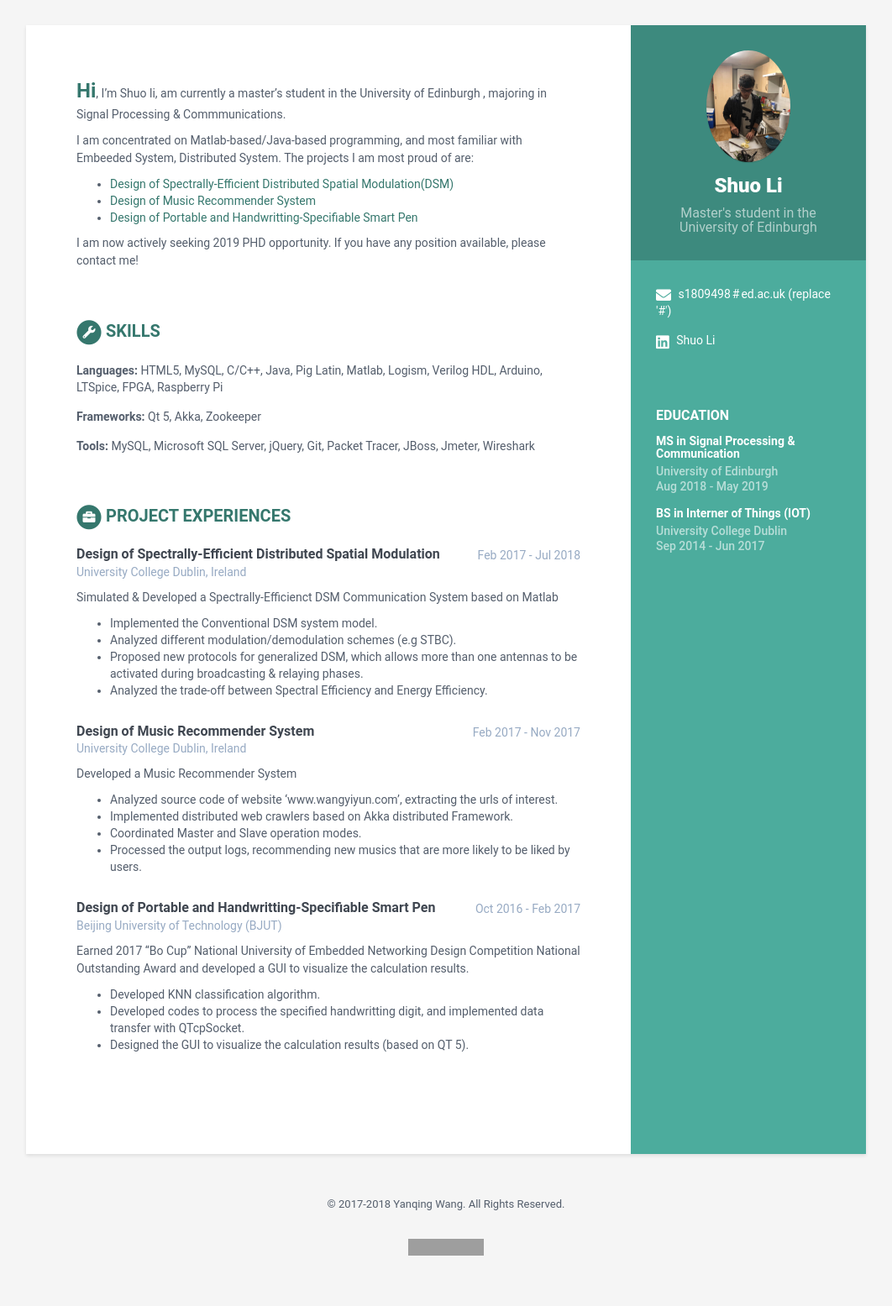
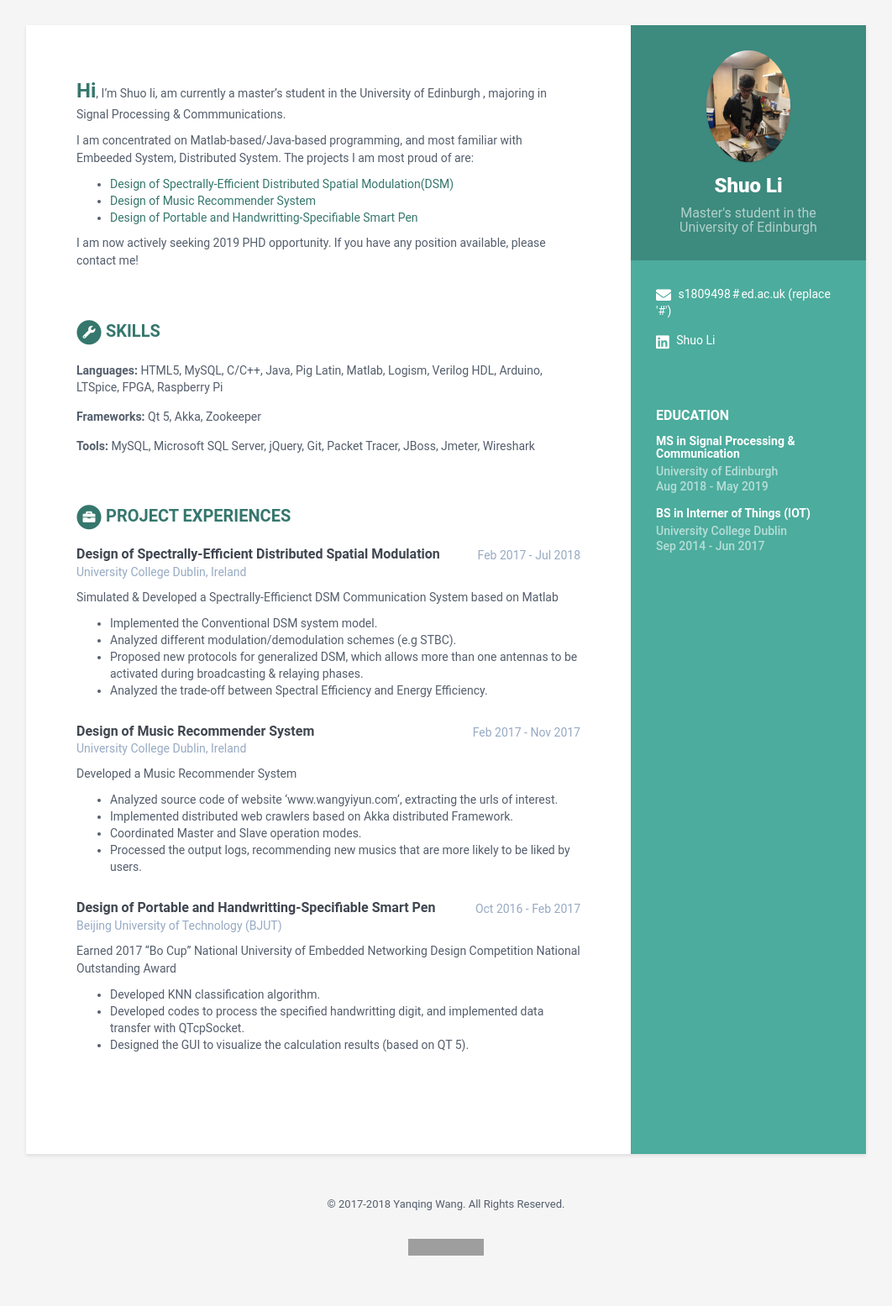
Before and after one commit to saisu123/saisu123.github.io, a Jekyll site: the page built from index.html, in a window 1280 px wide. Shown: the whole page at 84% size, without its empty margins (109-1171 px from the left). Built offline with Jekyll 4.4.1, drawn with Linux system fonts in a browser that asks for light colours; grey boxes are pictures that could not be loaded.

Commit message:
Update data.yml

```diff
--- a/_data/data.yml
+++ b/_data/data.yml
@@ -91,7 +91,6 @@ experiences:
       company: Beijing University of Technology (BJUT)
       details: |
         Earned 2017 “Bo Cup” National University of Embedded Networking Design Competition National Outstanding Award
-        and developed a GUI to visualize the calculation results.
 
           - Developed KNN classification algorithm.
           - Developed codes to process the specified handwritting digit, and implemented data transfer with QTcpSocket.
```
